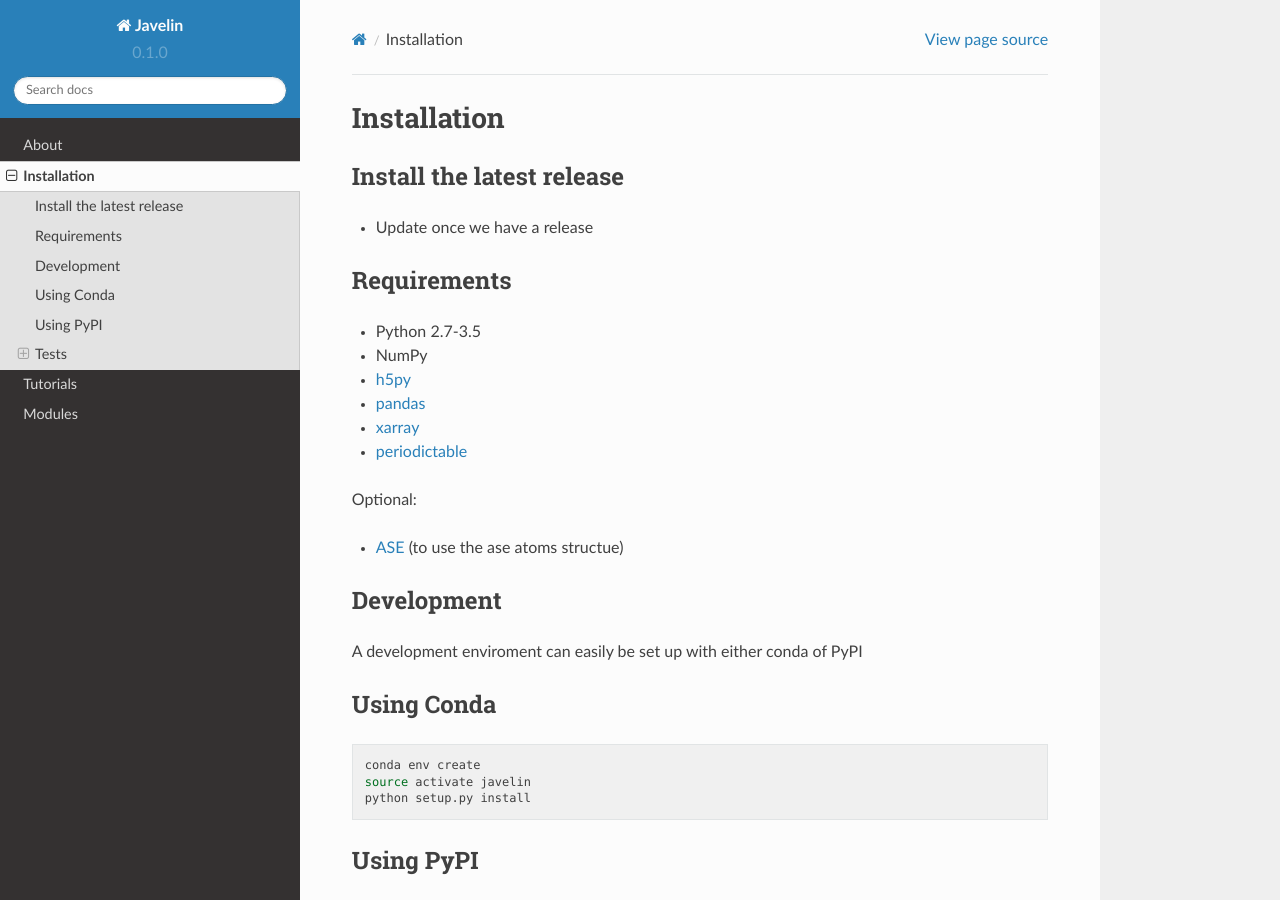
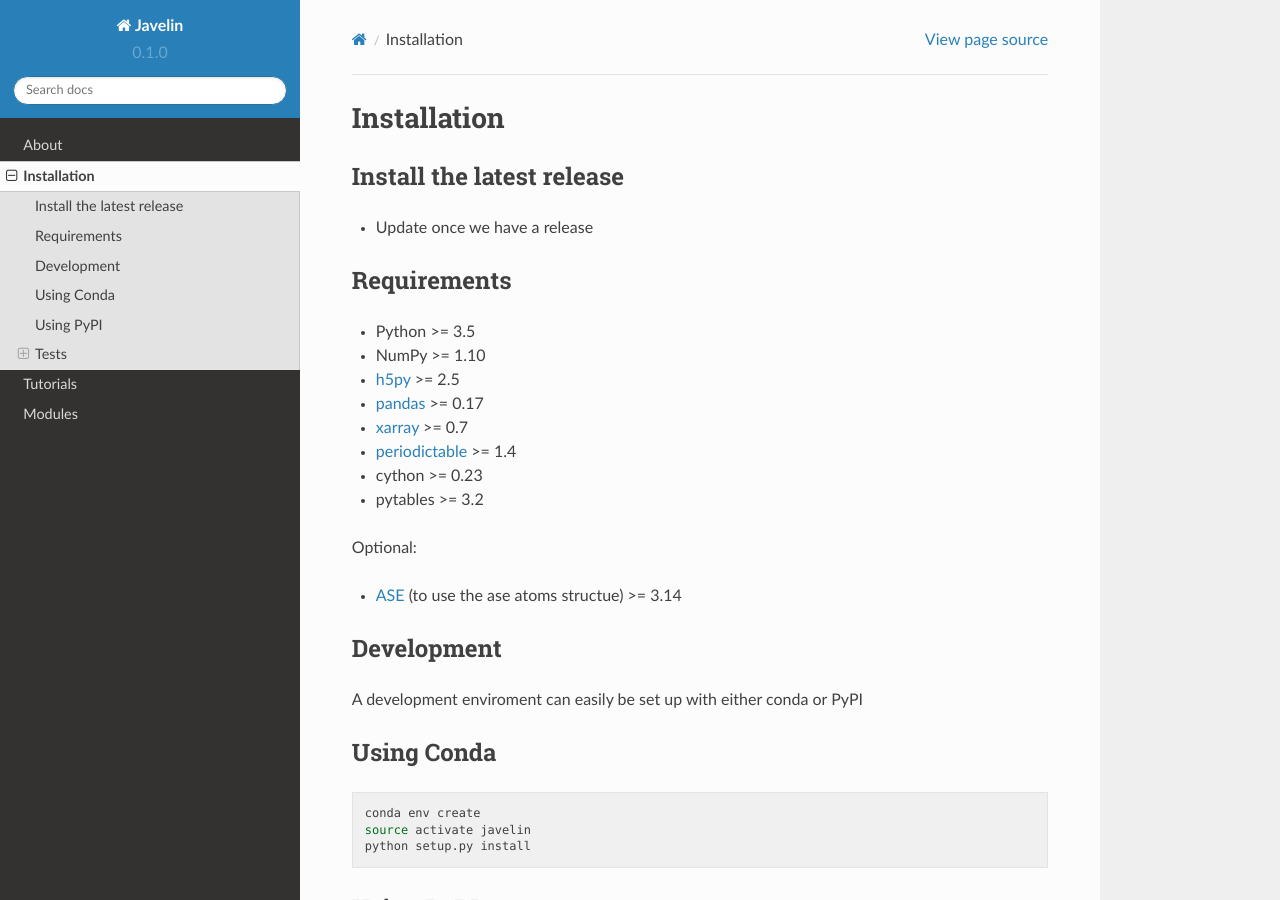
Before and after one commit to rosswhitfield/javelin, a Sphinx documentation site: the page built from docs/install.rst, in a window 1280 px wide and 900 px high. Built offline with Sphinx 7.4.7 and the Read the Docs theme 2.0.0, drawn with Linux system fonts in a browser that asks for light colours.

```diff
--- a/docs/install.rst
+++ b/docs/install.rst
@@ -10,16 +10,19 @@ Install the latest release
 Requirements
 ============
 
-* Python 2.7-3.5
-* NumPy
-* h5py_
-* pandas_
-* xarray_
-* periodictable_
+* Python >= 3.5
+* NumPy >= 1.10
+* h5py_ >= 2.5
+* pandas_ >= 0.17
+* xarray_ >= 0.7
+* periodictable_ >= 1.4
+* cython >= 0.23
+* pytables >= 3.2
+
 
 Optional:
 
-* ASE_ (to use the ase atoms structue)
+* ASE_ (to use the ase atoms structue) >= 3.14
 
 .. _h5py:
 .. _pandas: http://pandas.pydata.org/
@@ -30,7 +33,7 @@ Optional:
 Development
 ===========
 
-A development enviroment can easily be set up with either conda of PyPI
+A development enviroment can easily be set up with either conda or PyPI
 
 Using Conda
 ===========
```
Also changed, not shown: .travis.yml, 4 other files.
